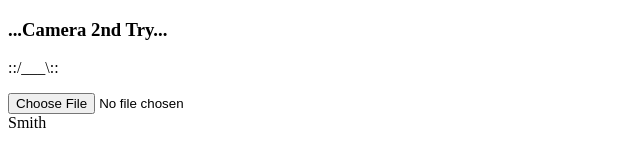
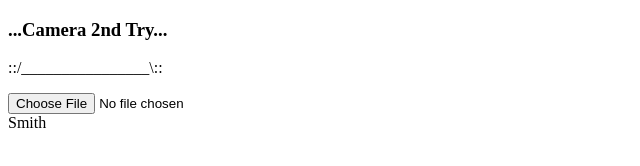
Before and after one commit to pgbUML/cam2, a plain HTML site: page index.html in a window 1280 px wide. Shown: the full height of the page, 0-640 px from the left. Drawn offline with Linux system fonts and the light colour scheme.

Commit message:
Update index.html

```diff
--- a/index.html
+++ b/index.html
@@ -4,7 +4,7 @@
   <title>...</title>
 </head>
   <h3>...Camera 2nd Try...</h3>
-<p>::/___\::</p>
+<p>::/________________\::</p>
 <body>
  <input id="myFileInput" type="file" accept="image/*;capture=camera">
   <div id="result"></div>
```
